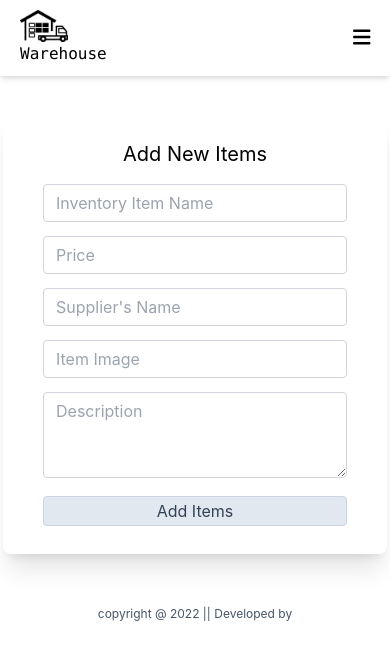
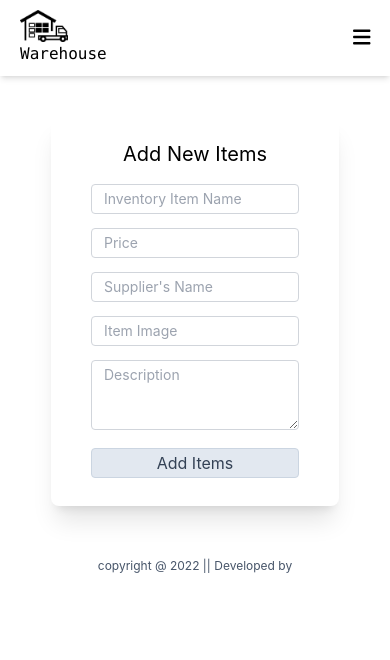
Before and after one commit to ijTuhin/warehouse-management-ui, a React (Create React App) app: page /add-items in a window 390 px wide. Shown: the top 660 px of the page. Built offline with nearby package versions, Linux system fonts and the light colour scheme; what tw-elements would draw is missing.

Commit message:
mobile responsive add new item form

```diff
--- a/src/Pages/Others/AddItems/AddItems.js
+++ b/src/Pages/Others/AddItems/AddItems.js
@@ -6,16 +6,16 @@ const AddItems = () => {
     return (
         <div>
             <Header></Header>
-            <div className="w-96 my-10 py-6 px-10 rounded-lg shadow-xl bg-white mx-auto">
+            <div className="md:w-96 w-72 my-10 py-6 px-10 rounded-lg shadow-xl bg-white mx-auto">
                 <h1 className='text-center text-xl mb-4'>Add New Items</h1>
                 <form>
                     <div className="form-group mb-3.5">
                         <input type="text" className="form-control block
         w-full
         px-3
-        py-1.5
-        text-base
-        font-normal
+        md:py-1.5 py-1
+        md:text-base text-sm
+        md:font-normal
         text-gray-700
         bg-white bg-clip-padding
         border border-solid border-gray-300
@@ -30,9 +30,9 @@ const AddItems = () => {
                         <input type="number" className="form-control block
         w-full
         px-3
-        py-1.5
-        text-base
-        font-normal
+        md:py-1.5 py-1
+        md:text-base text-sm
+        md:font-normal
         text-gray-700
         bg-white bg-clip-padding
         border border-solid border-gray-300
@@ -47,9 +47,9 @@ const AddItems = () => {
                         <input type="text" className="form-control block
         w-full
         px-3
-        py-1.5
-        text-base
-        font-normal
+        md:py-1.5 py-1
+        md:text-base text-sm
+        md:font-normal
         text-gray-700
         bg-white bg-clip-padding
         border border-solid border-gray-300
@@ -64,9 +64,9 @@ const AddItems = () => {
                         <input type="url" name="image" id="image" placeholder='Item Image' className="form-control block
         w-full
         px-3
-        py-1.5
-        text-base
-        font-normal
+        md:py-1.5 py-1
+        md:text-base text-sm
+        md:font-normal
         text-gray-700
         bg-white bg-clip-padding
         border border-solid border-gray-300
@@ -83,9 +83,9 @@ const AddItems = () => {
         block
         w-full
         px-3
-        py-1.5
-        text-base
-        font-normal
+        md:py-1.5 py-1
+        md:text-base text-sm
+        md:font-normal
         text-gray-700
         bg-white bg-clip-padding
         border border-solid border-gray-300
```
